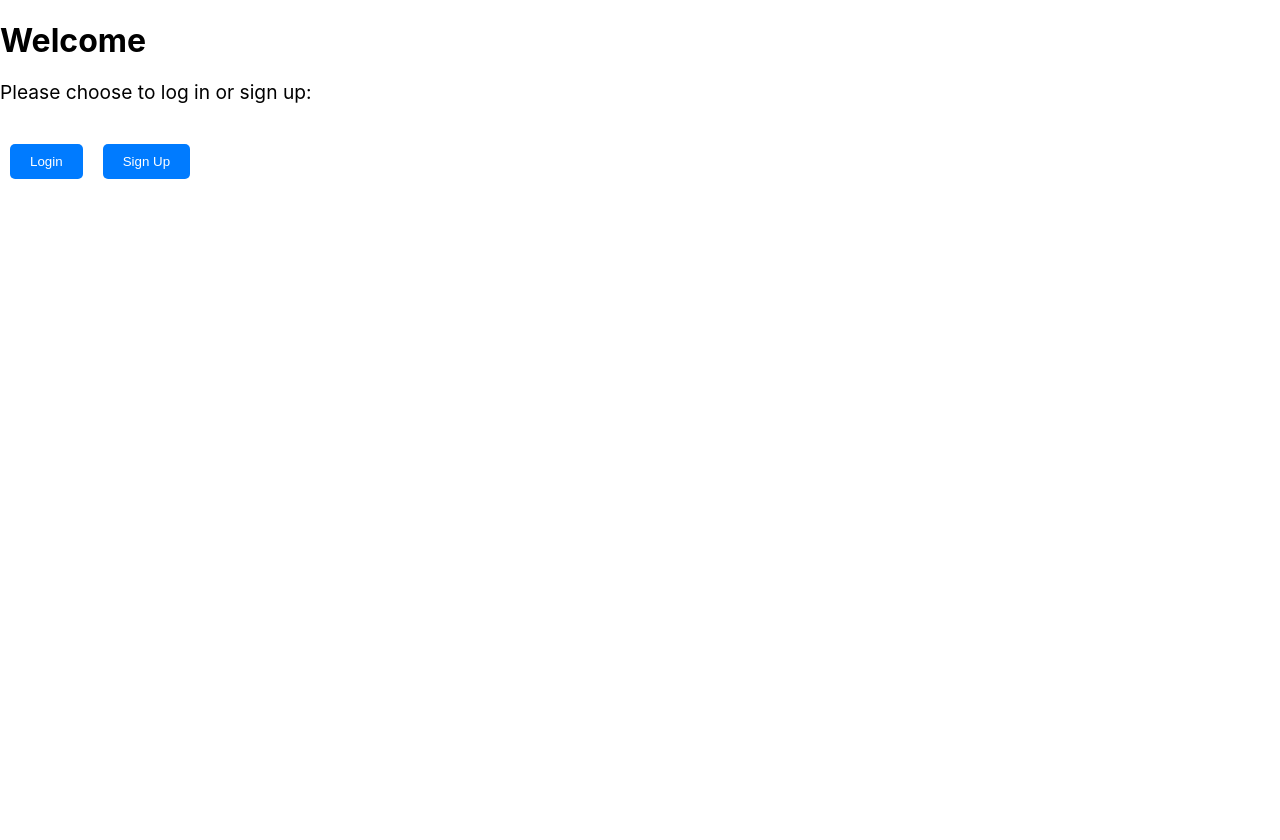
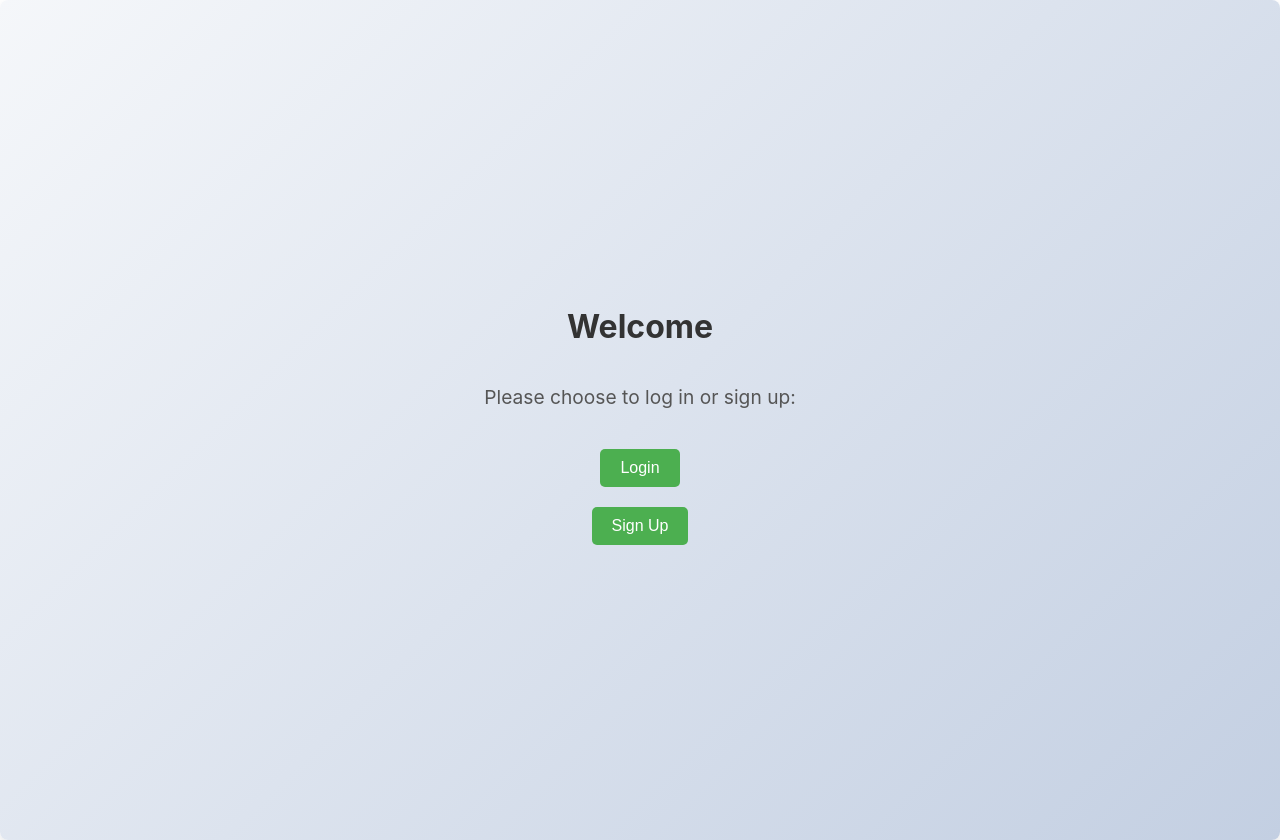
Before and after one commit to tejasking62/Cause-Connect, a React (Create React App) app in the folder my-app/: page / in a window 1280 px wide. Before the commit the page ends 800 px from the top, so only its background shows below. Built offline with nearby package versions, Linux system fonts and the light colour scheme.

Commit message:
created css file for home.js and created a visually appealing home page

```diff
--- /dev/null
+++ b/my-app/src/Home.css
@@ -0,0 +1,46 @@
+/* Home.css */
+.home-container {
+    display: flex;
+    flex-direction: column;
+    align-items: center;
+    justify-content: center;
+    min-height: 100vh; /* Full viewport height */
+    background: linear-gradient(135deg, #f5f7fa, #c3cfe2); /* Soft gradient background */
+    text-align: center;
+    padding: 20px;
+    box-shadow: 0 4px 10px rgba(0, 0, 0, 0.1);
+    border-radius: 8px;
+  }
+
+  h1 {
+    font-size: 2.5em;
+    margin-bottom: 10px;
+    color: #333; /* Darker text for better readability */
+  }
+
+  p {
+    font-size: 1.2em;
+    margin-bottom: 20px;
+    color: #555; /* Slightly lighter text */
+  }
+
+  .btn {
+    background-color: #4CAF50; /* Green background */
+    color: white; /* White text */
+    border: none;
+    border-radius: 5px;
+    padding: 10px 20px;
+    font-size: 1em;
+    cursor: pointer;
+    margin: 10px 0;
+    transition: background-color 0.3s, transform 0.3s; /* Smooth transitions */
+  }
+
+  .btn:hover {
+    background-color: #45a049; /* Darker green on hover */
+    transform: scale(1.05); /* Slightly enlarge button on hover */
+  }
+
+  .btn:active {
+    transform: scale(0.95); /* Slightly shrink button when pressed */
+  }
--- a/my-app/src/Home.js
+++ b/my-app/src/Home.js
@@ -1,5 +1,6 @@
 import React from 'react';
 import { useNavigate } from 'react-router-dom';
+import './Home.css';
 
 function Home() {
   const navigate = useNavigate();
--- /dev/null
+++ b/my-app/src/login.css
@@ -0,0 +1,62 @@
+body {
+    font-family: 'Arial', sans-serif;
+    background-color: #f4f4f4;
+    margin: 0;
+    padding: 0;
+    display: flex;
+    justify-content: center;
+    align-items: center;
+    height: 100vh;
+  }
+
+  h1 {
+    color: #333;
+    margin-bottom: 20px;
+  }
+
+  form {
+    background: white;
+    padding: 20px;
+    border-radius: 8px;
+    box-shadow: 0 2px 10px rgba(0, 0, 0, 0.1);
+    width: 300px;
+  }
+
+  div {
+    margin-bottom: 15px;
+  }
+
+  label {
+    display: block;
+    margin-bottom: 5px;
+    color: #666;
+  }
+
+  input {
+    width: 100%;
+    padding: 10px;
+    border: 1px solid #ccc;
+    border-radius: 4px;
+    font-size: 14px;
+  }
+
+  input:focus {
+    border-color: #007BFF;
+    outline: none;
+  }
+
+  button {
+    width: 100%;
+    padding: 10px;
+    border: none;
+    border-radius: 4px;
+    background-color: #007BFF;
+    color: white;
+    font-size: 16px;
+    cursor: pointer;
+    transition: background-color 0.3s;
+  }
+
+  button:hover {
+    background-color: #0056b3;
+  }
```
